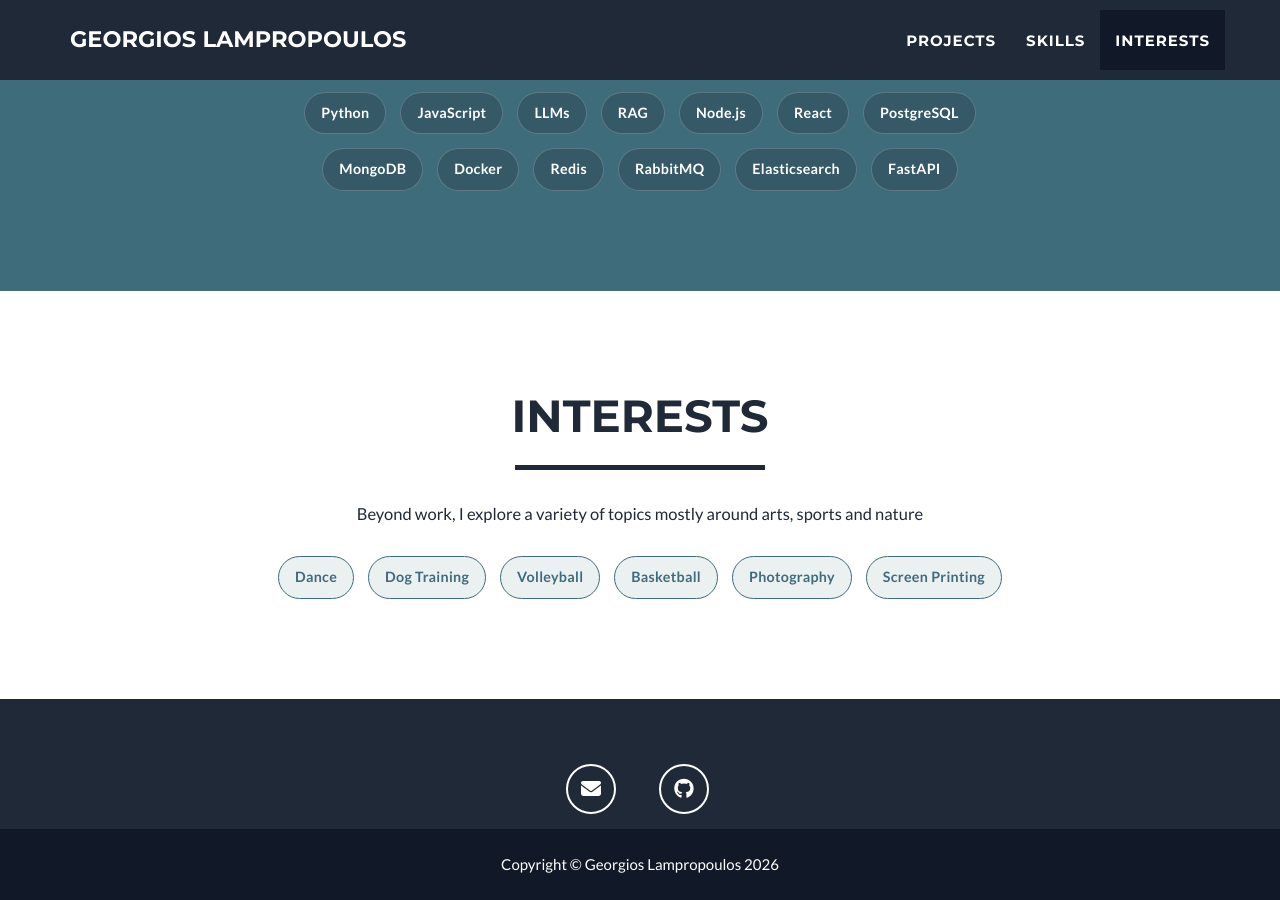
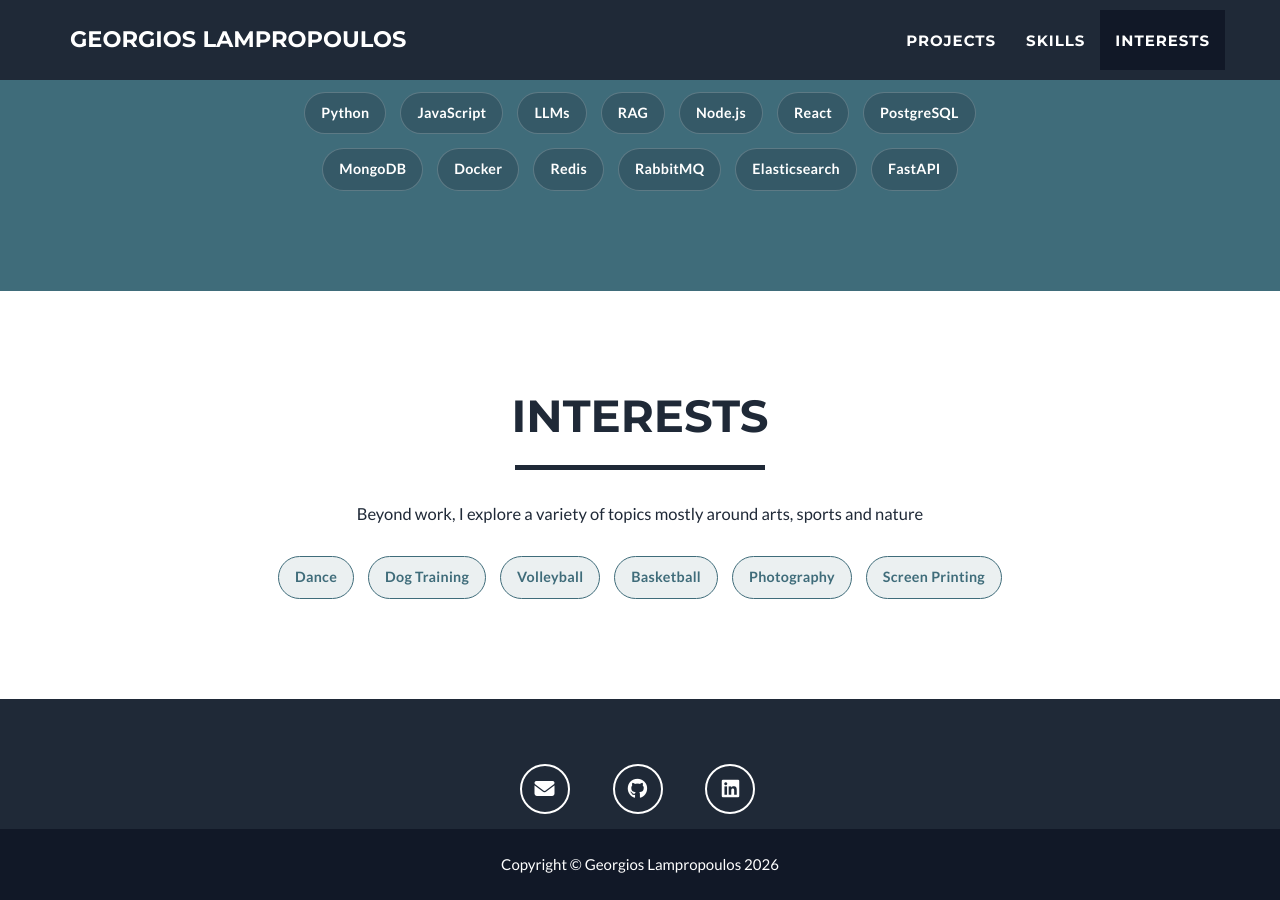
Before and after one commit to krampadance/krampadance.github.io, a Jekyll site: the page built from _posts/2014-07-18-project-1.markdown, in a window 1280 px wide and 900 px high, scrolled down 2227 px. Built offline with Jekyll 4.4.1, drawn with Linux system fonts in a browser that asks for light colours.

Commit message:
Adds linkedin in the footer

```diff
--- a/_config.yml
+++ b/_config.yml
@@ -40,7 +40,9 @@ footer:
 # Social networks usernames (many more available: google-plus, flickr, dribbble, pinterest, instagram, tumblr, linkedin, etc.)
 social:
   - title: github
-    url: http://github.com/krampadance
+    url: https://github.com/krampadance
+  - title: linkedin
+    url: https://www.linkedin.com/in/georgios-lampropoulos-1736bb90/
 
 # Postal address (add as many lines as necessary)
 address:
--- a/_includes/footer.html
+++ b/_includes/footer.html
@@ -10,11 +10,13 @@
                 <i class="fa-solid fa-fw fa-envelope"></i>
               </a>
             </li>
-            <li style="display: inline-block; margin: 0 15px;">
-              <a href="https://github.com/krampadance" class="btn-social btn-outline" title="GitHub">
-                <i class="fa-brands fa-fw fa-github"></i>
-              </a>
-            </li>
+            {% for platform in site.social %}
+              <li style="display: inline-block; margin: 0 15px;">
+                <a href="{{ platform.url }}" class="btn-social btn-outline" title="{{ platform.title }}">
+                  <i class="fa-brands fa-fw fa-{{ platform.title }}"></i>
+                </a>
+              </li>
+            {% endfor %}
           </ul>
         </div>
       </div>
```
